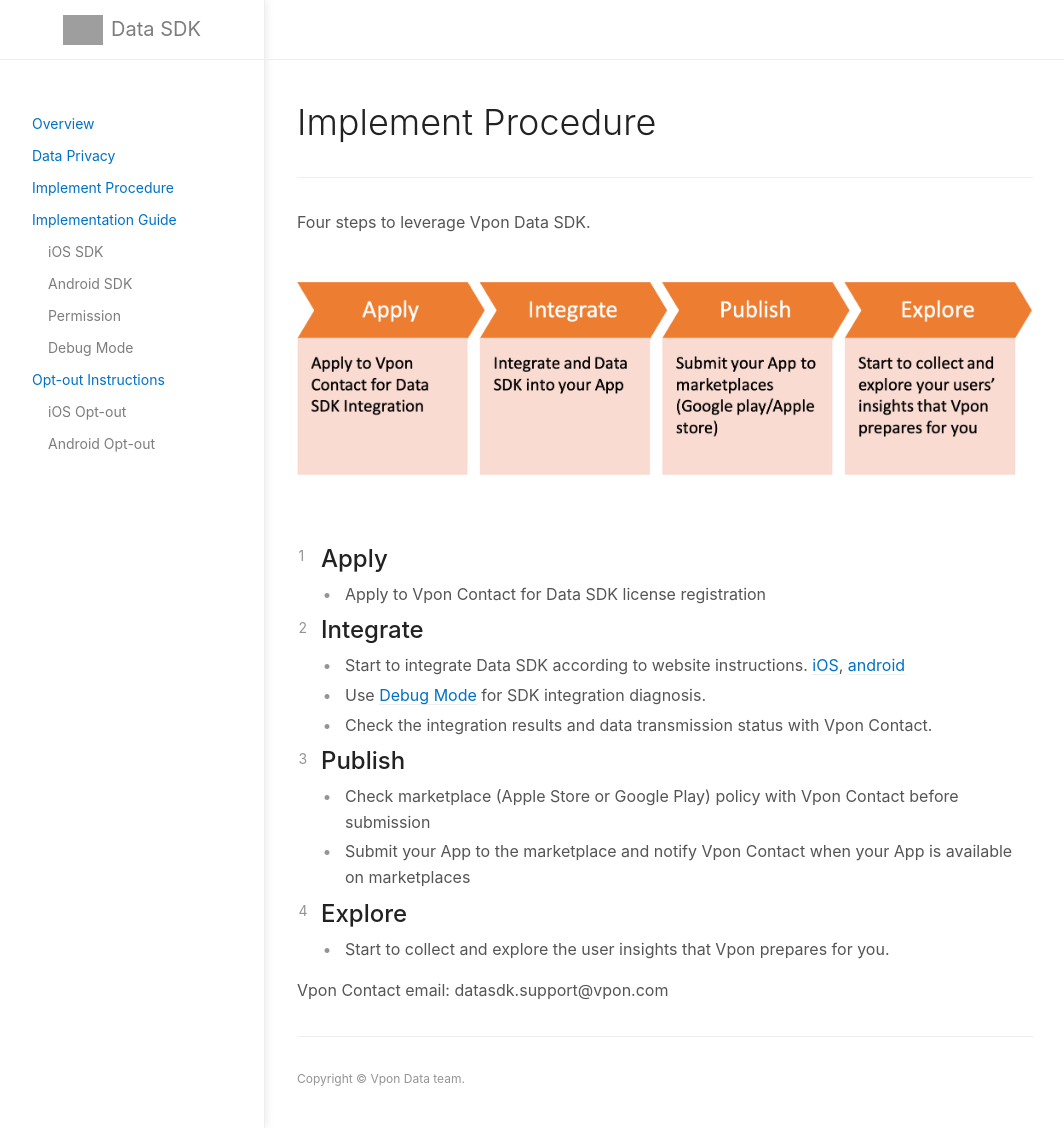
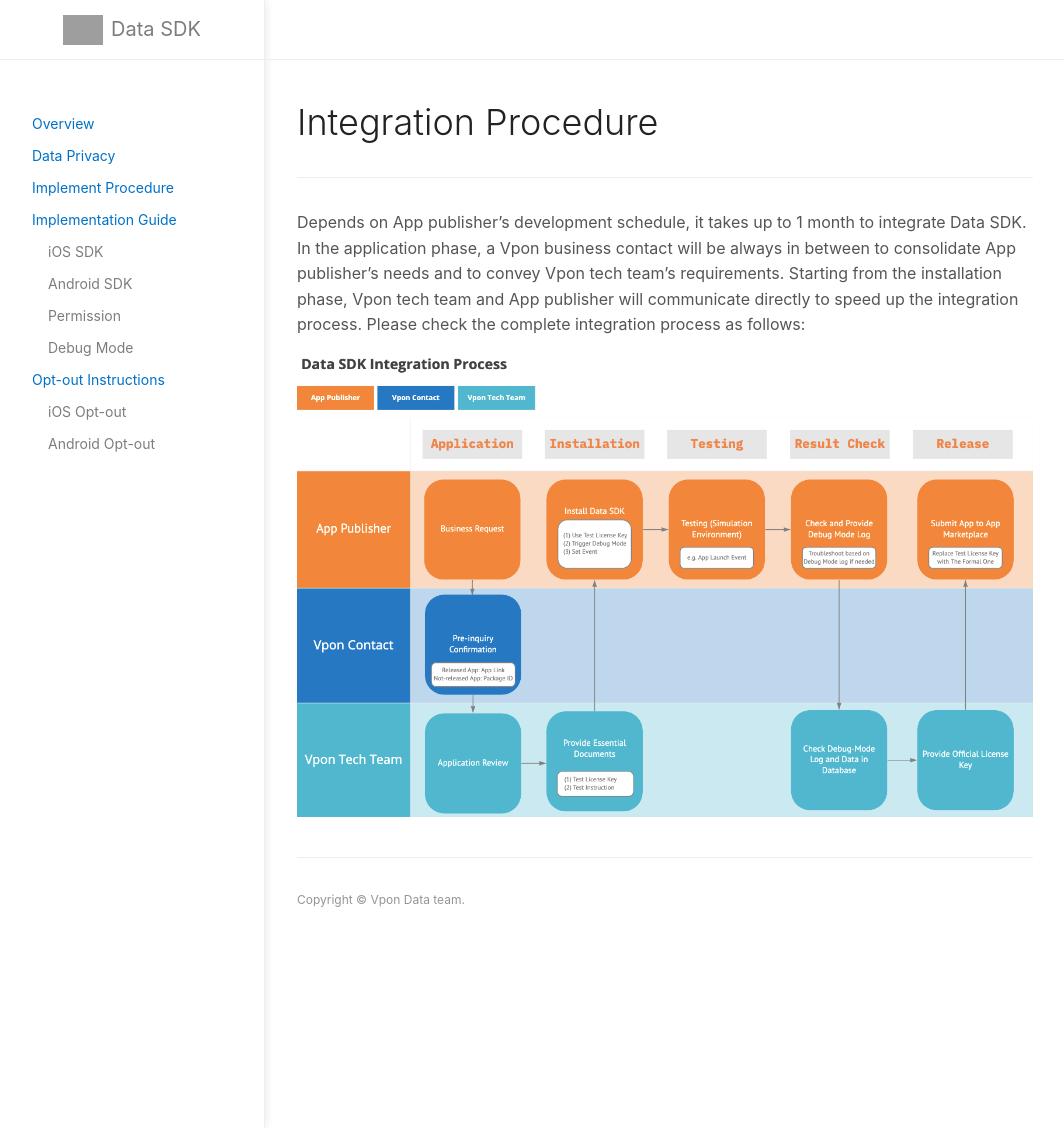
Before and after one commit to vpon-data/data-sdk, a Jekyll site: the page built from docs/ImplementProcedure.md, in a window 1280 px wide and 1128 px high. Shown: the whole window, without its empty margins (107-1171 px from the left). Built offline with Jekyll 4.4.1, drawn with Linux system fonts in a browser that asks for light colours; grey boxes are pictures that could not be loaded.

Commit message:
Update ImplementProcedure.md

```diff
--- a/docs/ImplementProcedure.md
+++ b/docs/ImplementProcedure.md
@@ -4,28 +4,14 @@
 lead:           ""
 description:    ""
 keywords:       "datasdk"
-permalink:       /implement_procedure
+permalink:       /integrate_procedure
 lang:           "en"
 ---
 
-# Implement Procedure
+# Integration Procedure
 ---
 
-Four steps to leverage Vpon Data SDK.
-![](/docs/images/implement_procedure.png)
+Depends on App publisher’s development schedule, it takes up to 1 month to integrate Data SDK. In the application phase, a Vpon business contact will be always in between to consolidate App publisher’s needs and to convey Vpon tech team's requirements. Starting from the installation phase, Vpon tech team and App publisher will communicate directly to speed up the integration process. Please check the complete integration process as follows:
 
 
-1. ## Apply
--  Apply to Vpon Contact for Data SDK license registration
-2. ## Integrate
-- Start to integrate Data SDK according to website instructions.
-[iOS](https://datasdk.vpon.com/ios), [android](https://datasdk.vpon.com/android)
-- Use [Debug Mode](https://datasdk.vpon.com/debug_mode) for SDK integration diagnosis.
-- Check the integration results and data transmission status with Vpon Contact.
-3. ## Publish
-- Check marketplace (Apple Store or Google Play) policy with Vpon Contact before submission
-- Submit your App to the marketplace and notify Vpon Contact when your App is available on marketplaces
-4. ## Explore
-- Start to collect and explore the user insights that Vpon prepares for you.
-
-Vpon Contact email: datasdk.support<span>@vpon.com
+![](/docs/images/integration_process.png)
```
